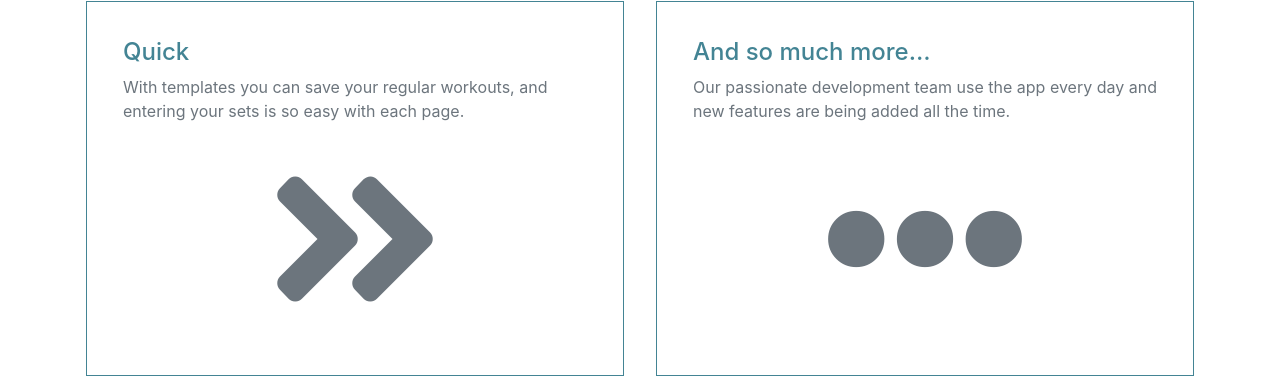
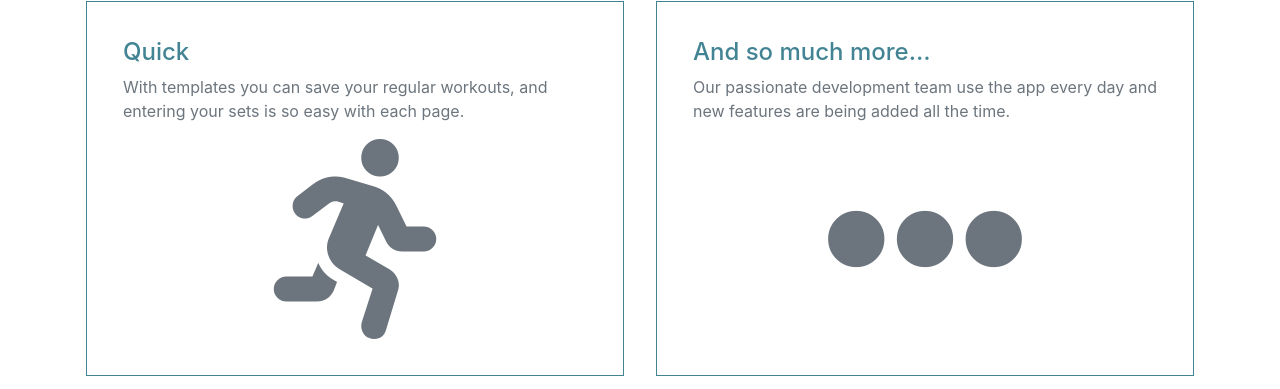
Before and after one commit to thomasleese/strive-frontend, a React (Create React App) app in the folder healthy-gym/: page / in a window 1280 px wide. Shown: the part 3510-3899 px from the top of the page. Built offline with nearby package versions, Linux system fonts and the light colour scheme.

Commit message:
update feature pane icon

```diff
--- a/healthy-gym/src/components/FeaturePane/FeaturePane.js
+++ b/healthy-gym/src/components/FeaturePane/FeaturePane.js
@@ -57,7 +57,7 @@ function FeaturePane(props) {
             <FeatureCard title="Helps you improve" iconName="book">
               Gives you suggested sets and infoms you about your muscle recovery so you always get the best workout.
             </FeatureCard>
-            <FeatureCard title="Quick"iconName="angle-double-right">
+            <FeatureCard title="Quick"iconName="running">
               With templates you can save your regular workouts, and entering your sets is so easy with each page.
             </FeatureCard>
           </div>
```
